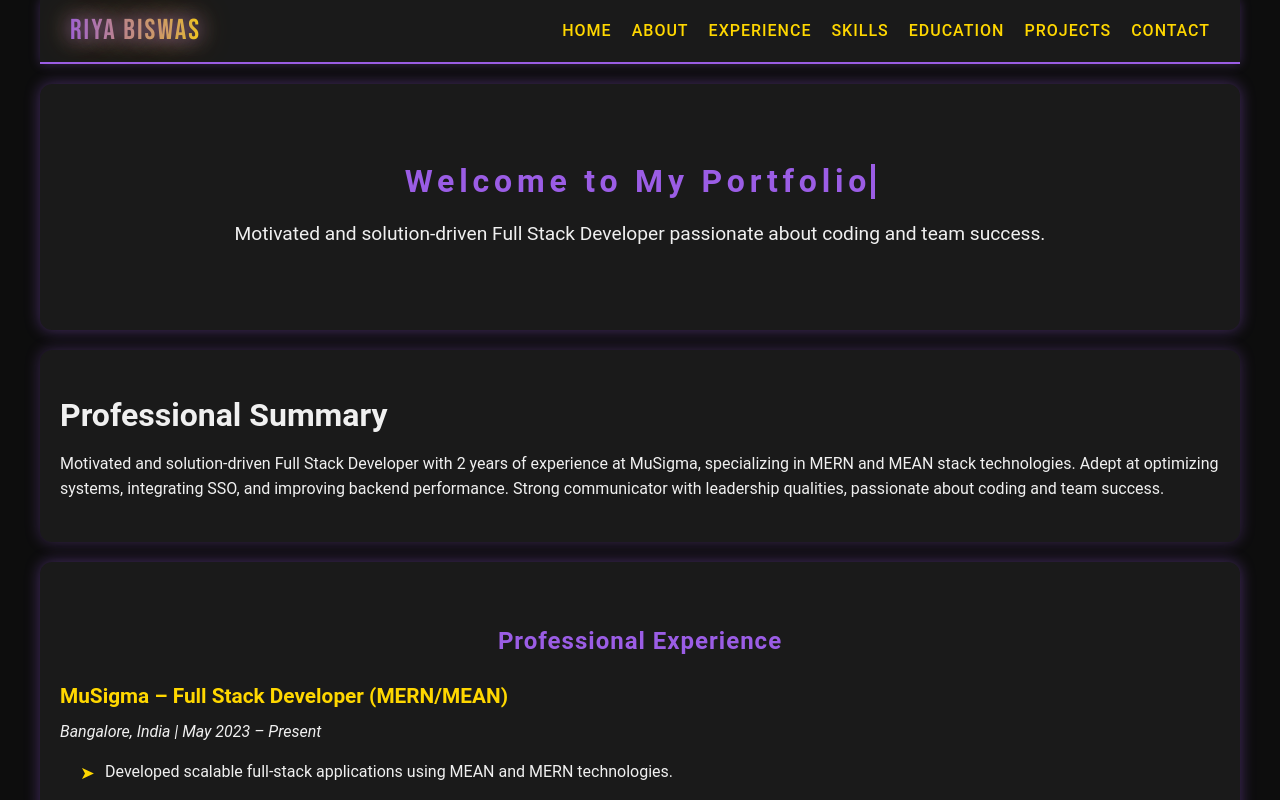
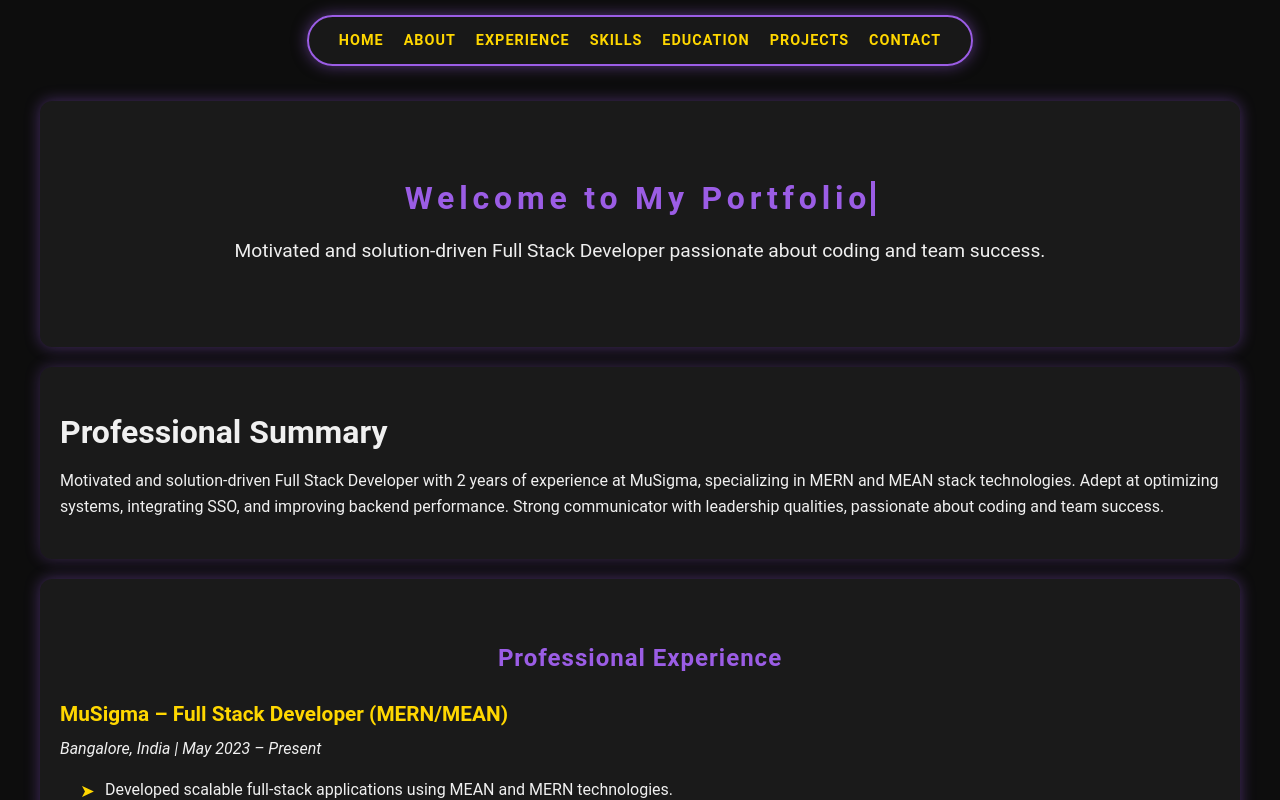
Before and after one commit to CtrlAltEliteDev/pixel-perfect-portfolio, a React (Vite) app in the folder pixel-perfect-portfolio/: page / in a window 1280 px wide. Shown: the top 800 px of the page. Built offline with nearby package versions, Linux system fonts and the light colour scheme.

Commit message:
feat: remove logo section from Header component and refactor styles for improved layout

```diff
--- a/pixel-perfect-portfolio/src/components/Header/Header.jsx
+++ b/pixel-perfect-portfolio/src/components/Header/Header.jsx
@@ -4,9 +4,6 @@ import './Header.scss';
 const Header = () => {
   return (
     <header className="site-header">
-    <div className="logo">
-  <h1 className="avenger-logo">Riya Biswas</h1>
-</div>
       <nav className="navbar">
         <a href="#hero">Home</a>
         <a href="#about">About</a>
--- a/pixel-perfect-portfolio/src/components/Header/Header.scss
+++ b/pixel-perfect-portfolio/src/components/Header/Header.scss
@@ -1,6 +1,16 @@
 @use '../../variables' as *;
 @import url('https://fonts.googleapis.com/css2?family=Bebas+Neue&display=swap');
-
+.site-header {
+  position: sticky;
+  top: 0;
+  z-index: 999;
+  display: flex;
+  flex-direction: column;
+  align-items: center;
+  padding: 15px 30px;
+  border: none;
+  box-shadow: none;
+}
 .avenger-logo {
   font-family: 'Bebas Neue', sans-serif;
   font-size: 3.5rem;
@@ -11,6 +21,35 @@
   -webkit-text-fill-color: transparent;
   text-shadow: 0 0 10px rgba(155, 93, 229, 0.7), 0 0 20px rgba(255, 215, 0, 0.5);
   animation: flicker 2s infinite alternate;
+  margin-bottom: 10px;
+}
+
+.navbar {
+  background-color: rgba(26, 26, 26, 0.9);
+  border: 2px solid $primary-accent;
+  border-radius: 50px;
+  padding: 12px 30px;
+  box-shadow: 0 0 15px rgba(155, 93, 229, 0.5);
+  display: flex;
+  justify-content: center;
+  align-items: center;
+  gap: 20px;
+  backdrop-filter: blur(6px);
+}
+
+.navbar a {
+  color: $secondary-accent;
+  font-weight: 600;
+  text-transform: uppercase;
+  letter-spacing: 1px;
+  font-size: 0.9rem;
+  transition: color 0.3s ease, transform 0.3s ease;
+  text-decoration: none;
+}
+
+.navbar a:hover {
+  color: $primary-accent;
+  transform: scale(1.1);
 }
 
 @keyframes flicker {
@@ -21,50 +60,3 @@
     text-shadow: 0 0 20px rgba(155, 93, 229, 0.9), 0 0 30px rgba(255, 215, 0, 0.7);
   }
 }
-
-.site-header {
-  position: sticky;
-  top: 0;
-  z-index: 999;
-  background-color: $section-bg;
-  display: flex;
-  justify-content: space-between;
-  align-items: center;
-  padding: 15px 30px;
-  border-bottom: 2px solid $primary-accent;
-  box-shadow: 0 0 20px rgba(155, 93, 229, 0.5);
-  animation: pulseGlow 3s infinite alternate;
-}
-
-.logo h1 {
-  font-size: 1.8rem;
-  color: $primary-accent;
-}
-
-.logo p {
-  font-size: 0.9rem;
-  color: $secondary-accent;
-}
-
-.navbar a {
-  margin-left: 20px;
-  color: $secondary-accent;
-  font-weight: 500;
-  text-transform: uppercase;
-  letter-spacing: 1px;
-  transition: color 0.3s ease, transform 0.3s ease;
-}
-
-.navbar a:hover {
-  color: $primary-accent;
-  transform: scale(1.1);
-}
-
-@keyframes pulseGlow {
-  from {
-    box-shadow: 0 0 10px rgba(155, 93, 229, 0.3);
-  }
-  to {
-    box-shadow: 0 0 30px rgba(155, 93, 229, 0.7);
-  }
-}
```
